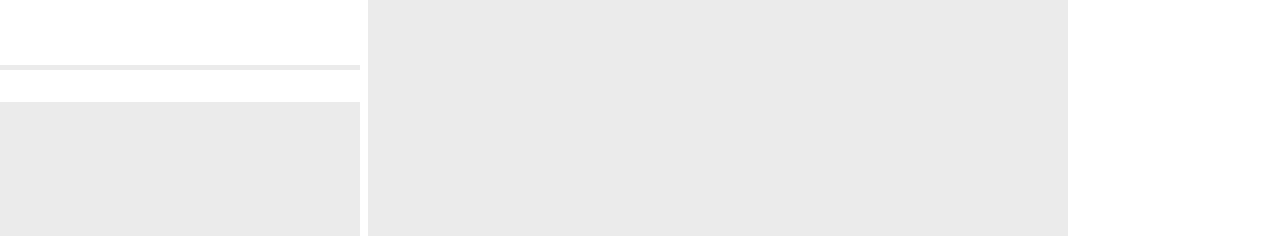
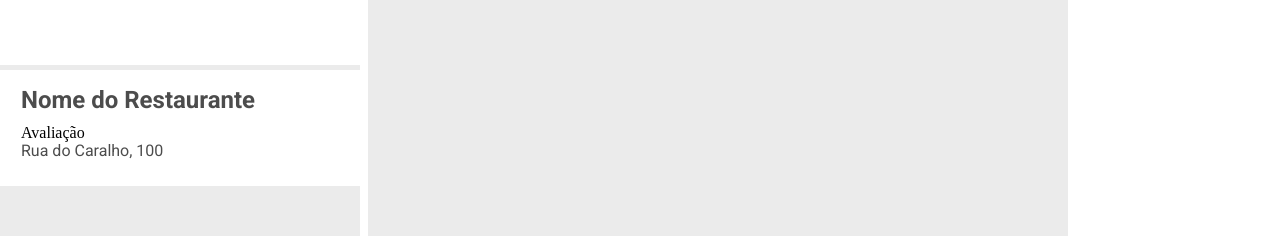
Before and after one commit to EXPedro/search-restaurants, a React (Create React App) app: page / in a window 1280 px wide. Shown: the part 393-629 px from the top of the page. Built offline with nearby package versions, Linux system fonts and the light colour scheme.

Commit message:
created RestaurantInfo, Title and Address styles

```diff
--- a/src/components/RestaurantCard/index.jsx
+++ b/src/components/RestaurantCard/index.jsx
@@ -1,7 +1,14 @@
 import React from 'react';
 
-import { Restaurant } from './styles';
+import { Restaurant, RestaurantInfo, Title, Address } from './styles';
 
-const RestaurantCard = () => <Restaurant />;
+const RestaurantCard = () =>
+<Restaurant>
+    <RestaurantInfo>
+        <Title>Nome do Restaurante</Title>
+        <p>Avaliação</p>
+        <Address>Rua do Caralho, 100</Address>
+    </RestaurantInfo>
+</Restaurant>;
 
 export default RestaurantCard ;
--- a/src/components/RestaurantCard/styles.js
+++ b/src/components/RestaurantCard/styles.js
@@ -13,3 +13,25 @@
         border-left-color: ${(props) => props.theme.colors.primary};
     }
 `;
+
+export const RestaurantInfo = styled.div`
+    display: flex;
+    flex-direction: column;
+`;
+
+export const Title = styled.span`
+    font-family: ${(props) => props.theme.fonts.regular};
+    color: ${(props) => props.theme.colors.text};
+    font-size: 24px;
+    font-weight: bold;
+    line-height: 29px;
+    margin-bottom: 10px;
+`;
+
+export const Address = styled.span`
+    font-family: ${(props) => props.theme.fonts.regular};
+    color: ${(props) => props.theme.colors.text};
+    font-size: 16px;
+    line-height: 19px;
+    margin-bottom: 10px;
+`;
```
